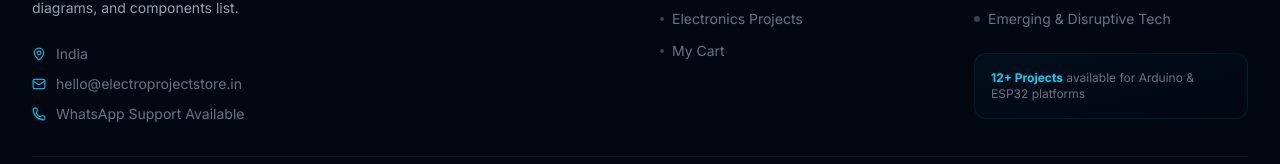
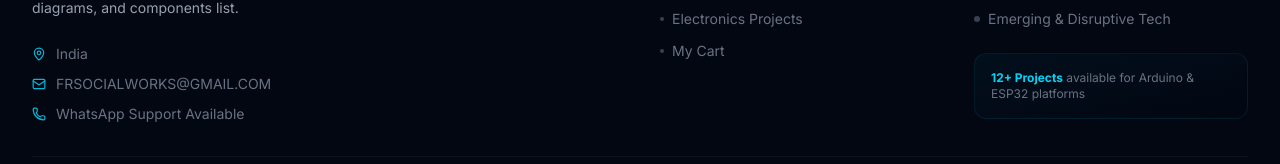
Before and after one commit to abhaymalan360/electro-project-store, a Next.js app: page / in a window 1280 px wide. Shown: the part 5331-5495 px from the top of the page. Built offline with nearby package versions, Linux system fonts and the light colour scheme; no server answers.

Commit message:
Update contact email to FRSOCIALWORKS@GMAIL.COM

```diff
--- a/components/Footer.tsx
+++ b/components/Footer.tsx
@@ -28,7 +28,7 @@ export default function Footer() {
                             </div>
                             <div className="flex items-center gap-2.5 text-gray-500 text-sm">
                                 <Mail size={14} className="text-cyan-500" />
-                                <a href="mailto:hello@electroprojectstore.in" className="hover:text-cyan-400 transition-colors">hello@electroprojectstore.in</a>
+                                <a href="mailto:FRSOCIALWORKS@GMAIL.COM" className="hover:text-cyan-400 transition-colors uppercase">FRSOCIALWORKS@GMAIL.COM</a>
                             </div>
                             <div className="flex items-center gap-2.5 text-gray-500 text-sm">
                                 <Phone size={14} className="text-cyan-500" />
```
